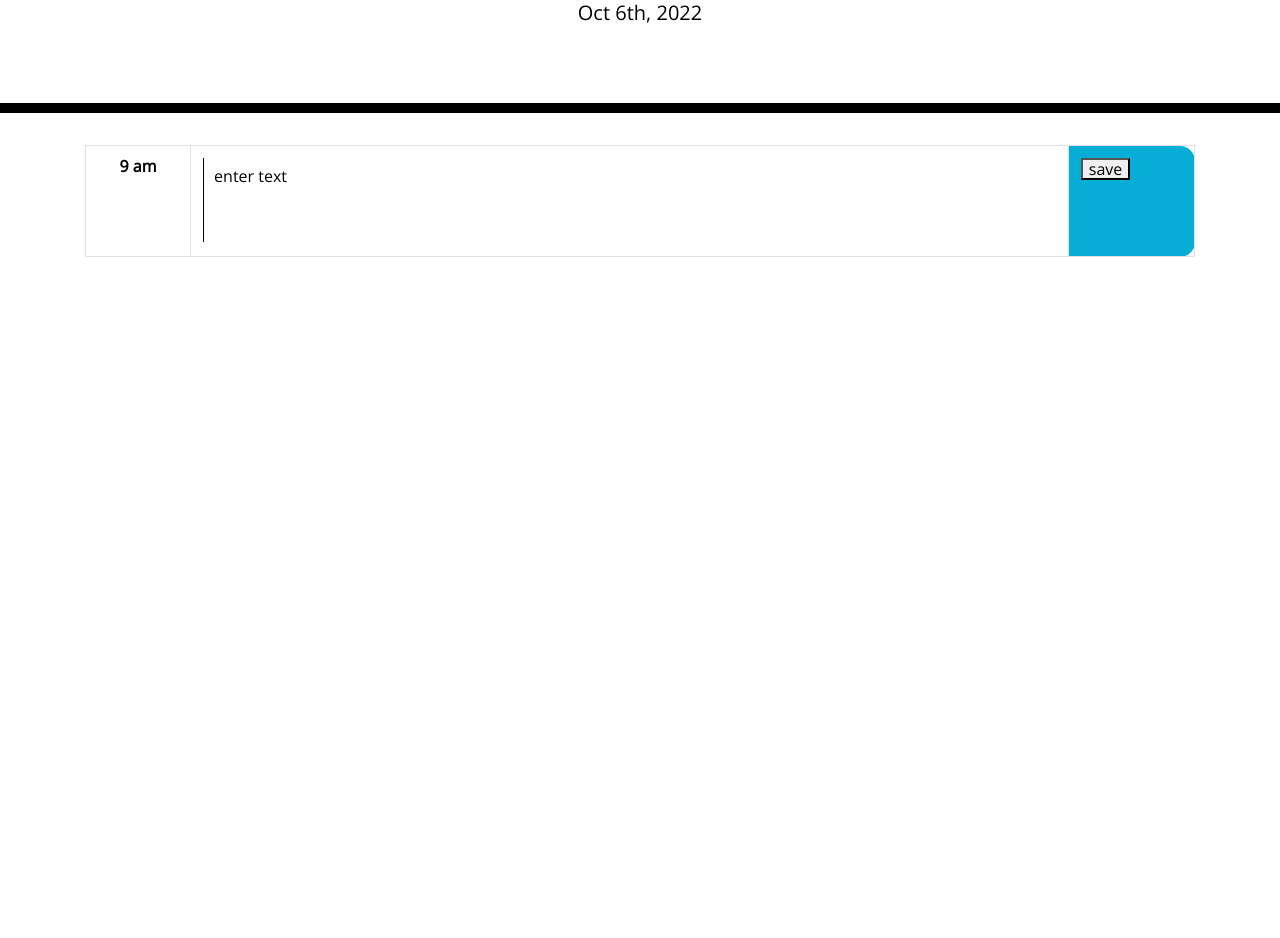
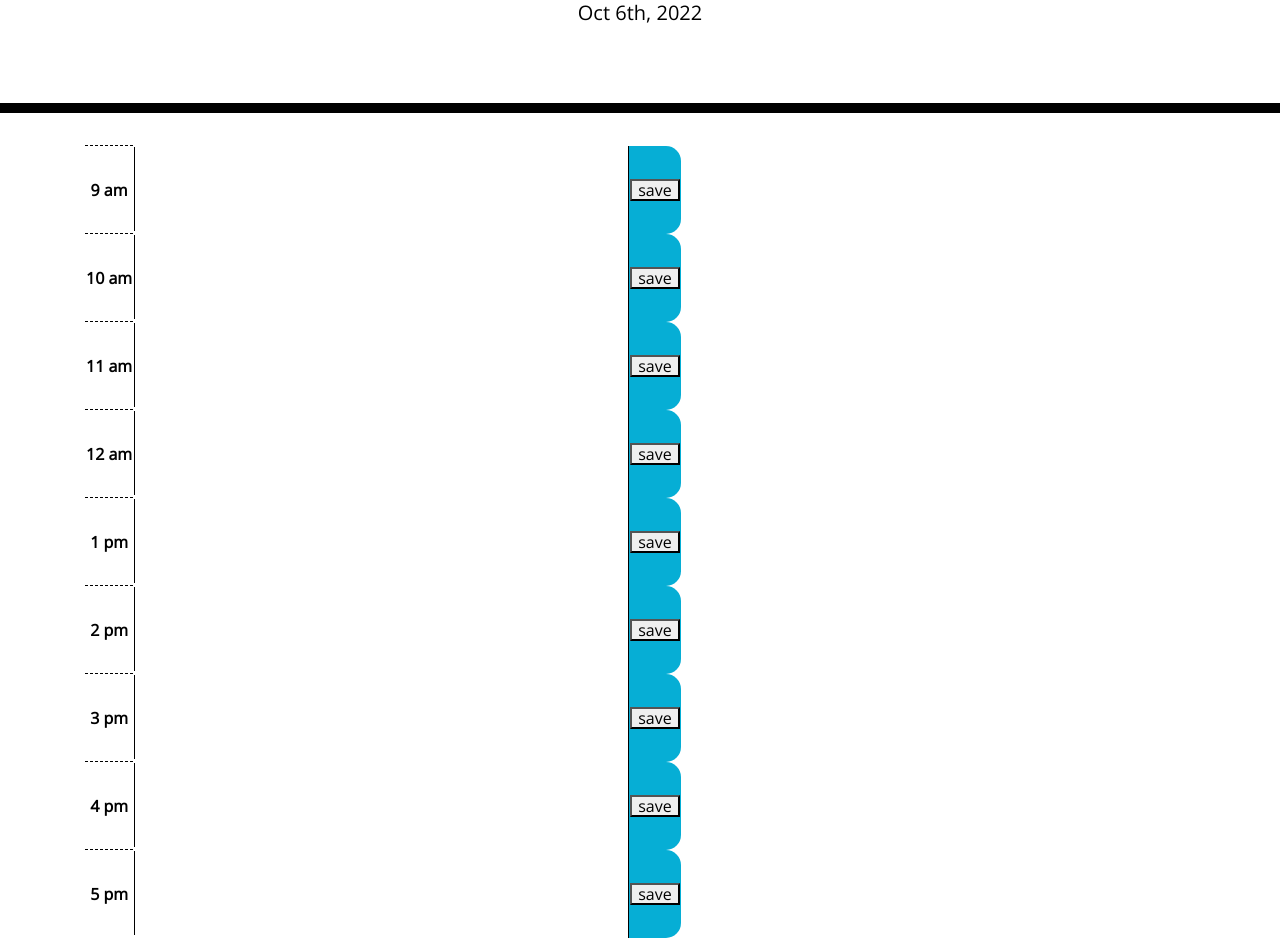
Before and after one commit to DianGigrich/Scheduler, a plain HTML site: page index.html in a window 1280 px wide. Shown: the part 191-1129 px from the top of the page. Before the commit the page ends 800 px from the top, so only its background shows below. Drawn offline with nearby package versions, Linux system fonts and the light colour scheme.

Commit message:
i dont know what i'm doing

```diff
--- a/index.html
+++ b/index.html
@@ -21,26 +21,78 @@
     <p id="currentDay" class="lead"> </p>
   </header>
   <div class="container">
-    <div class="table-responsive-lg">
-      <table class="table table-bordered">
-        <tbody>
-          <tr>
-            <th scope="row" class="hour time-block" ><strong>9 am</strong></td>
-            <td class="description"><textarea id="textInput" name="textInput" rows="4" cols="50">
-enter text
+    <table>
+      <tr scope="row">
+        <th class="time-block hour"><strong>9 am</strong></td>
+        <td><textarea class = "textOutput" id="textInput" name="textInput" rows="4" cols="50">
+
 </textarea></td>
-            <td class="saveBtn"><button>save</button></td>
-          </tr>
+        <td class="saveBtn"><button id="save">save</button></td>
+      </tr>
+      <tr scope="row">
+        <th class="time-block hour"><strong>10 am</strong></td>
+        <td><textarea id="textInput" name="textInput" rows="4" cols="50">
 
-        </tbody>
-      </table>
-    </div>
+</textarea></td>
+        <td class="saveBtn"><button id="save">save</button></td>
+      </tr>
+      <tr scope="row">
+        <th class="time-block hour"><strong>11 am</strong></td>
+        <td><textarea id="textInput" name="textInput" rows="4" cols="50">
+
+</textarea></td>
+        <td class="saveBtn"><button id="save">save</button></td>
+      </tr>
+      <tr scope="row">
+        <th class="time-block hour"><strong>12 am</strong></td>
+        <td><textarea id="textInput" name="textInput" rows="4" cols="50">
+
+</textarea></td>
+        <td class="saveBtn"><button id="save">save</button></td>
+      </tr>
+      <tr scope="row">
+        <th class="time-block hour"><strong>1 pm</strong></td>
+        <td><textarea id="textInput" name="textInput" rows="4" cols="50">
+
+</textarea></td>
+        <td class="saveBtn"><button id="save">save</button></td>
+      </tr>
+      <tr scope="row">
+        <th class="time-block hour"><strong>2 pm</strong></td>
+        <td><textarea id="textInput" name="textInput" rows="4" cols="50">
+
+</textarea></td>
+        <td class="saveBtn"><button id="save">save</button></td>
+      </tr>
+      <tr scope="row">
+        <th class="time-block hour"><strong>3 pm</strong></td>
+        <td><textarea id="textInput" name="textInput" rows="4" cols="50">
+
+</textarea></td>
+        <td class="saveBtn"><button id="save">save</button></td>
+      </tr>
+      <tr scope="row">
+        <th class="time-block hour"><strong>4 pm</strong></td>
+        <td><textarea id="textInput" name="textInput" rows="4" cols="50">
+
+</textarea></td>
+        <td class="saveBtn"><button id="save">save</button></td>
+      </tr>
+      <tr scope="row">
+        <th class="time-block hour"><strong>5 pm</strong></td>
+        <td><textarea id="textInput" name="textInput" rows="4" cols="50">
+
+</textarea></td>
+        <td class="saveBtn"><button id="save">save</button></td>
+      </tr>
+
   </div>
-
+  </div>
   <script src="https://cdnjs.cloudflare.com/ajax/libs/jquery/3.2.1/jquery.min.js"></script>
   <script src="https://code.jquery.com/ui/1.13.2/jquery-ui.js"></script>
   <script src="https://cdnjs.cloudflare.com/ajax/libs/moment.js/2.24.0/moment.min.js"></script>
   <script src="/script.js"></script>
+
 </body>
 
 </html>
@@ -61,7 +113,7 @@ function addProjectData(event) {
 
     var totalEarnings = (hourlyRate * 8) *daysTillDue
 
-    var tableRowEl = $('<tr').append(nameTDEl)
+    var tableRowEl = $('<tr>').append(nameTDEl)
 
     projectDisplayEl.append(tableRowEl)
 }
--- a/script.js
+++ b/script.js
@@ -1,11 +1,46 @@
 
-  function displayTime () {
+//   TIME OF DAY
+
+function displayTime () {
     let today = moment().format("MMM Do, YYYY")
     $("#currentDay").text(today)
+    console.log(today)
   }
-  setInterval (displayTime, 1)
 
-  function colorBlock () {
-    let currentTime = moment().hours()
-    console.log(currentTime)
-  }
+  setInterval (displayTime, 1000)
+
+
+//   COLOR FOR PASSING OF DAY
+//   function colorBlock () {
+//     let currentTime = moment().hours()
+//     console.log(currentTime)
+//     while (currentTime > timeCLass) {
+//         $('#${timeClass}').addClass("past")
+//     }
+//   }
+
+//   colorBlock()
+
+//   save to local storage
+var textInput = document.querySelector(".textInput");
+var textOutput = document.querySelector(".textOutput")
+var save = document.querySelector("#save")
+        var textArray = JSON.parse(localStorage.getItem("textArray"));
+
+    // var save = )
+save.addEventListener("click", updateOutput)
+      textOutput.textContent = localStorage.getItem('content')
+      textInput.value = localStorage.getItem('content')
+
+function updateOutput() {
+    localStorage.setItem('content', textInput.value);
+
+    textOutput.textContent = textInput.value;
+}
+        if (textArray === null) {
+            textArray = [];
+        }
+
+console.log(textInput)
+
+// localStorage.setItem("activity", JSON.stringify(textInput));
```
